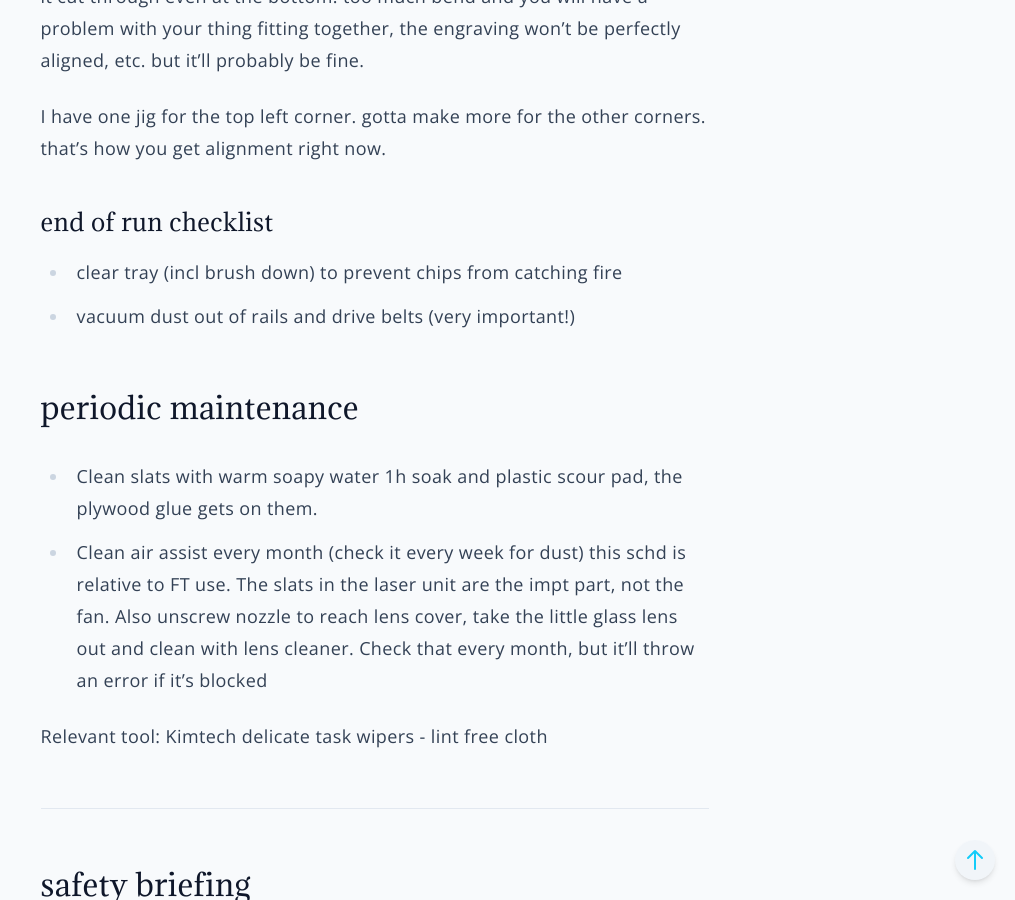
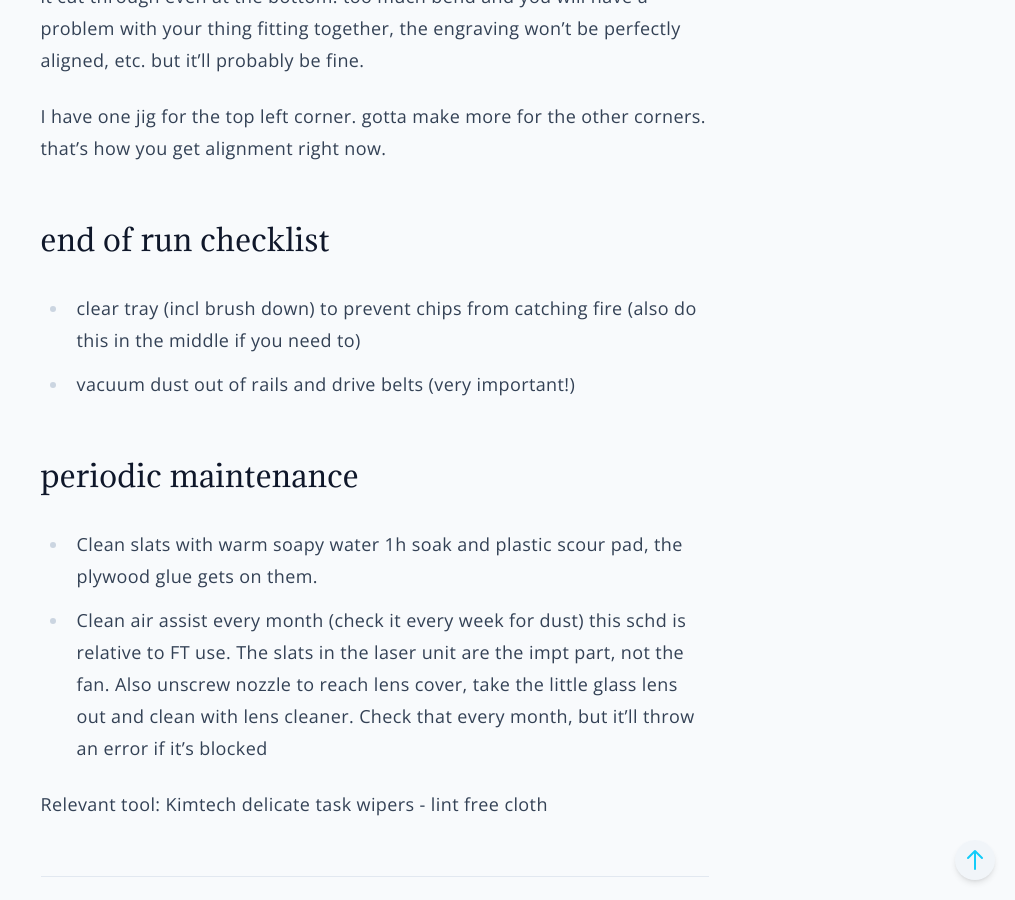
Before and after one commit to paper-engineer/laser-gallery, a Jekyll site: the page built from docs/_pages/instructions.md, in a window 1280 px wide and 900 px high, scrolled down 2212 px. Shown: the whole window, without its empty margins (265-1280 px from the left). Built offline with Jekyll 4.4.1, drawn with Linux system fonts in a browser that asks for light colours.

Commit message:
Update instructions.md

```diff
--- a/docs/_pages/instructions.md
+++ b/docs/_pages/instructions.md
@@ -44,9 +44,9 @@ if your plywood is slightly bent (these things happen), make sure it's placed li
 
 I have one jig for the top left corner. gotta make more for the other corners. that's how you get alignment right now.
 
-### end of run checklist
+## end of run checklist
 
-- clear tray (incl brush down) to prevent chips from catching fire
+- clear tray (incl brush down) to prevent chips from catching fire (also do this in the middle if you need to)
 - vacuum dust out of rails and drive belts (very important!)
 
 ## periodic maintenance
```
